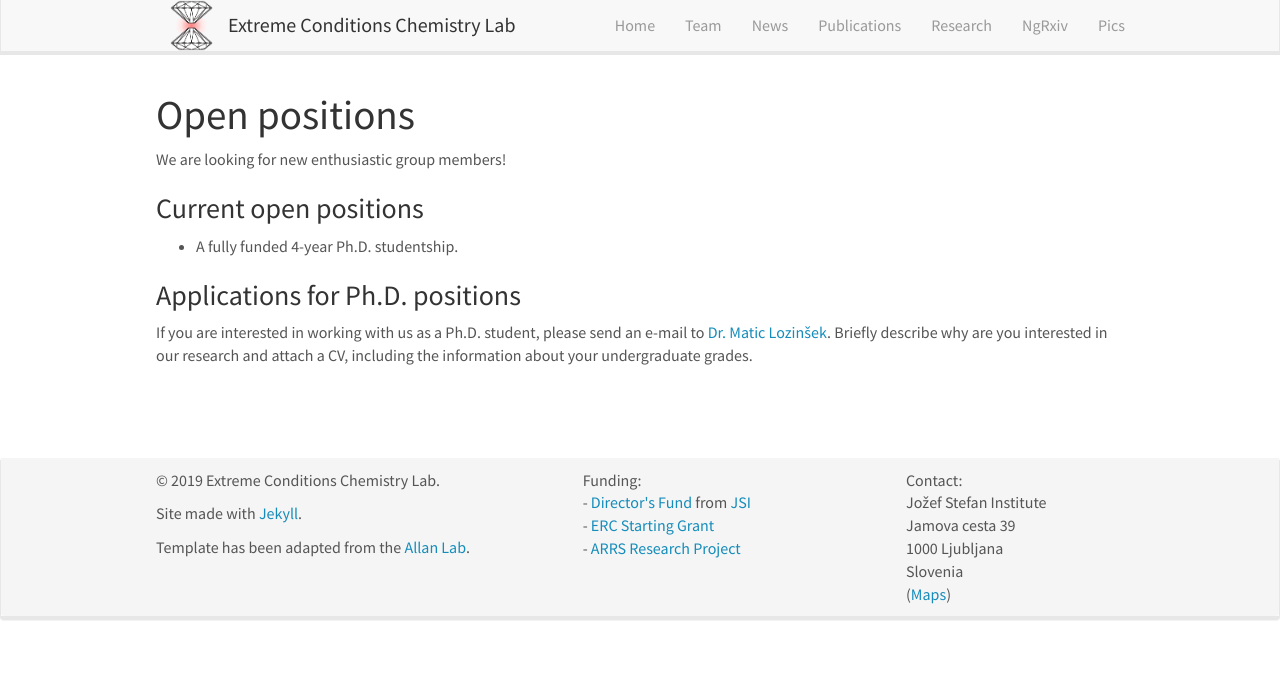
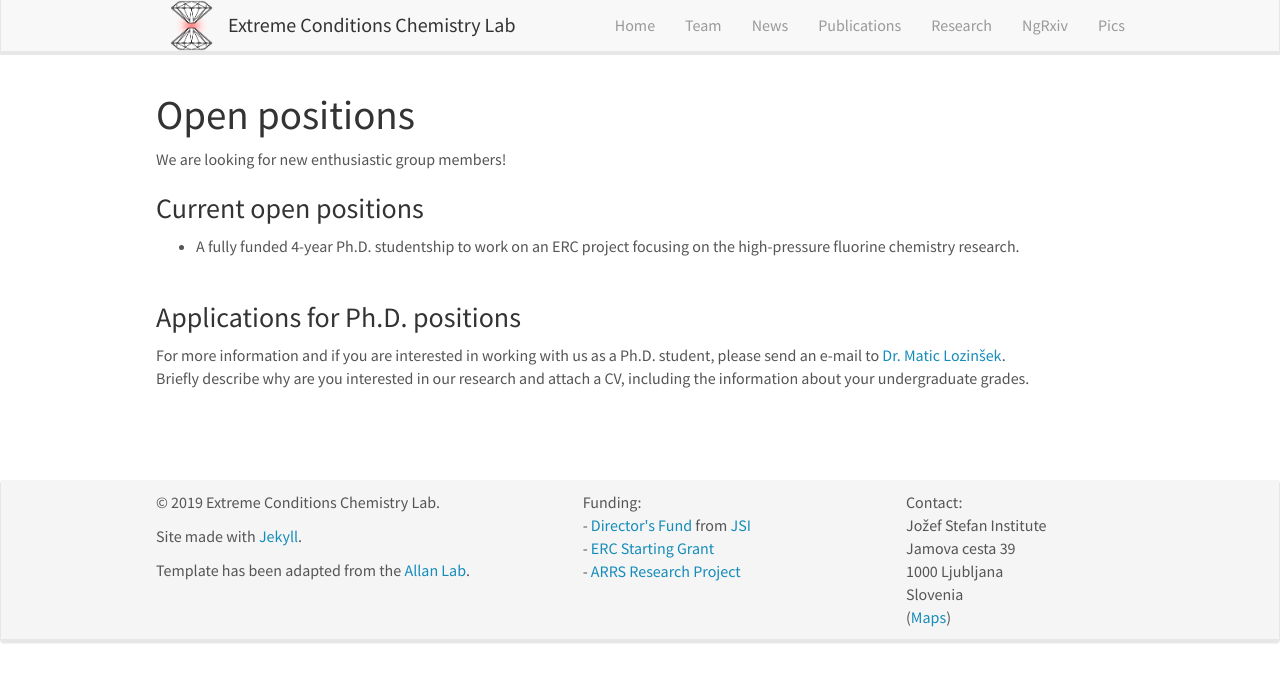
Before and after one commit to eccl-jsi/eccl-jsi.github.io, a Jekyll site: the page built from _pages/openings-old.md, in a window 1280 px wide. Shown: the top 682 px of the page. Built offline with Jekyll 4.4.1, drawn with Linux system fonts in a browser that asks for light colours; nearby versions of some CDN libraries.

Commit message:
Update openings-old.md

```diff
--- a/_pages/openings-old.md
+++ b/_pages/openings-old.md
@@ -14,11 +14,13 @@ We are looking for new enthusiastic group members!
 
 ### Current open positions
 
-- A fully funded 4-year Ph.D. studentship.
+- A fully funded 4-year Ph.D. studentship to work on an ERC project focusing on the high-pressure fluorine chemistry research.
+<br>
+<br>
 
 ### Applications for Ph.D. positions
-If you are interested in working with us as a Ph.D. student, please send an e-mail to [Dr. Matic Lozinšek](mailto:matic.lozinsek@ijs.si).
-Briefly describe why are you interested in our research and attach a CV, including the information about your undergraduate grades.
+For more information and if you are interested in working with us as a Ph.D. student, please send an e-mail to [Dr. Matic Lozinšek](mailto:matic.lozinsek@ijs.si).
+<br>Briefly describe why are you interested in our research and attach a CV, including the information about your undergraduate grades.
 
 <br>
 <br>
```
Also changed, not shown: other parts of _pages/openings-old.md (+1 -1 lines).
